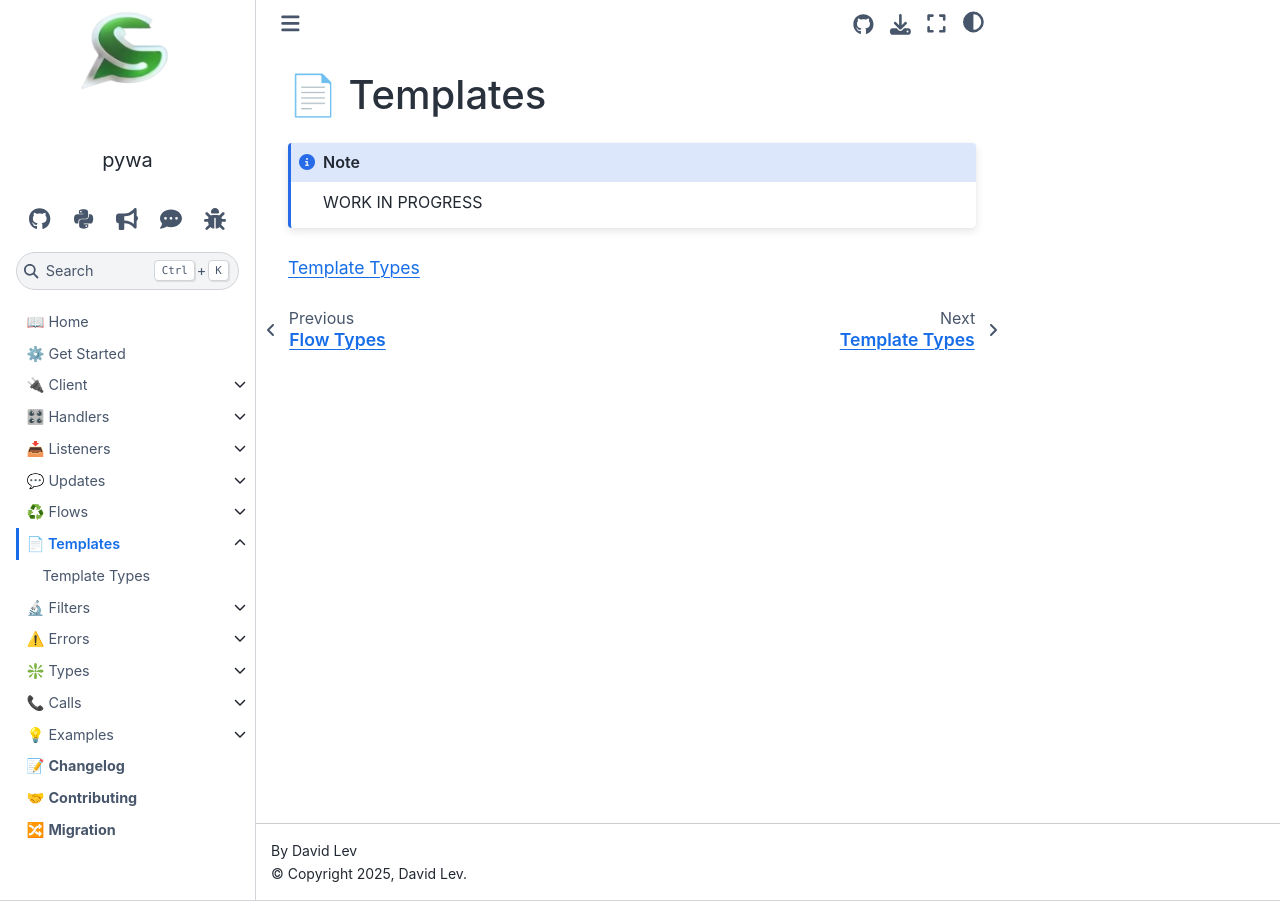
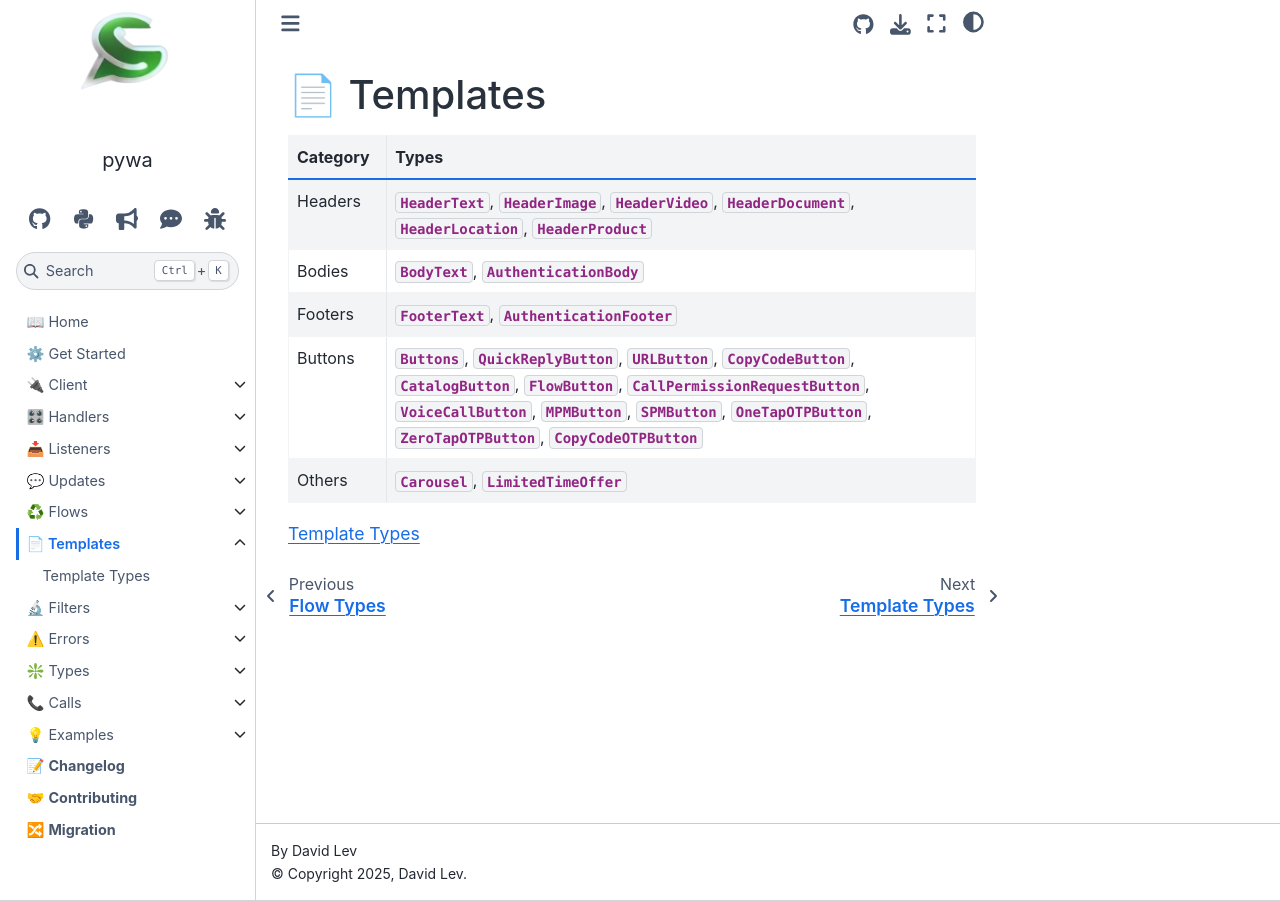
Before and after one commit to david-lev/pywa, a Sphinx documentation site: the page built from docs/source/content/templates/overview.rst, in a window 1280 px wide. Built offline with Sphinx 7.4.7 and the Sphinx Book theme 1.1.4, drawn with Linux system fonts in a browser that asks for light colours; the version number is read from the project's files by our own code.

Commit message:
[docs] adding templates types table

```diff
--- a/docs/source/content/templates/overview.rst
+++ b/docs/source/content/templates/overview.rst
@@ -3,10 +3,42 @@
 
 .. currentmodule:: pywa.types.template
 
-.. note::
+.. list-table::
+   :widths: 10 60
+   :header-rows: 1
 
-    WORK IN PROGRESS
-
+   * - Category
+     - Types
+   * - Headers
+     - :class:`HeaderText`,
+       :class:`HeaderImage`,
+       :class:`HeaderVideo`,
+       :class:`HeaderDocument`,
+       :class:`HeaderLocation`,
+       :class:`HeaderProduct`
+   * - Bodies
+     - :class:`BodyText`,
+       :class:`AuthenticationBody`
+   * - Footers
+     - :class:`FooterText`,
+       :class:`AuthenticationFooter`
+   * - Buttons
+     - :class:`Buttons`,
+       :class:`QuickReplyButton`,
+       :class:`URLButton`,
+       :class:`CopyCodeButton`,
+       :class:`CatalogButton`,
+       :class:`FlowButton`,
+       :class:`CallPermissionRequestButton`,
+       :class:`VoiceCallButton`,
+       :class:`MPMButton`,
+       :class:`SPMButton`,
+       :class:`OneTapOTPButton`,
+       :class:`ZeroTapOTPButton`,
+       :class:`CopyCodeOTPButton`
+   * - Others
+     - :class:`Carousel`,
+       :class:`LimitedTimeOffer`
 
 .. toctree::
     types
--- a/docs/source/content/types/update_fields.rst
+++ b/docs/source/content/types/update_fields.rst
@@ -17,6 +17,8 @@ Message Fields
 
 .. autoclass:: Order()
     :members: total_price
+
+.. autoclass:: Referral()
 
 .. autoclass:: ReferredProduct()
 
```
Also changed, not shown: 1 other file.
